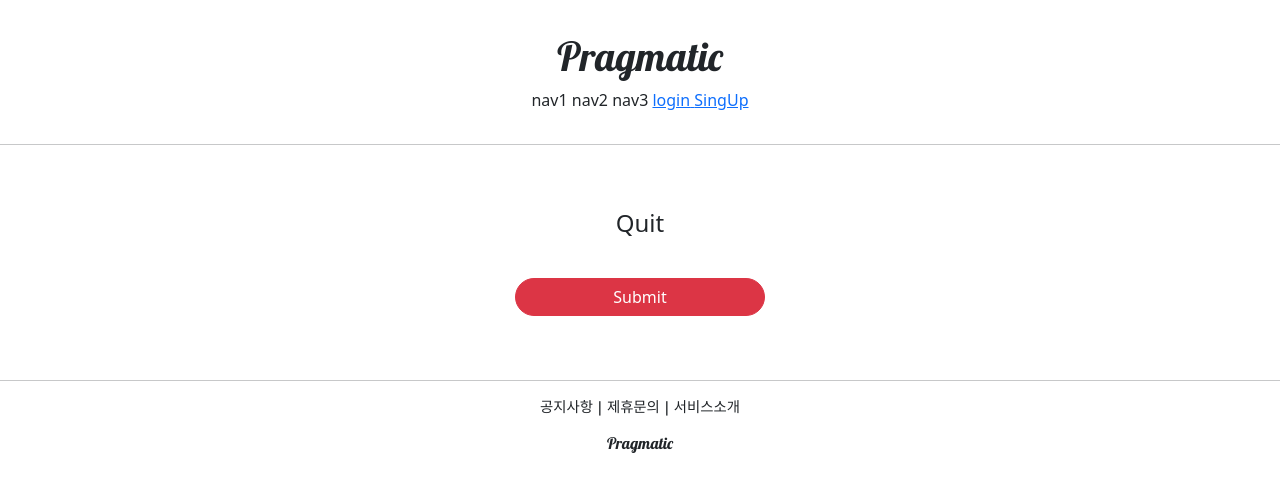
After one commit to Bigdata92/Django, a Django app: template accountapp/templates/accountapp/delete.html in a window 1280 px wide. The commit adds this page. Shown: the top 492 px of the page. Run offline with Django 3.2, Linux system fonts and the light colour scheme; the template is opened without the code that fills it, so the values that code supplies are empty; some libraries are stand-ins or nearby versions.

Commit message:
django course 26 commit

```diff
--- /dev/null
+++ b/accountapp/templates/accountapp/delete.html
@@ -0,0 +1,15 @@
+{% extends 'base.html' %}
+
+{% block content %}
+
+    <div style="text-align: center; max-width: 500px; margin: 4rem auto">
+        <div class="mb-4">
+            <h4>Quit</h4>
+        </div>
+        <form action="{% url 'accountapp:delete' pk=user.pk %}" method="post"> <!--accountapp:create로 연결해라-->
+            {% csrf_token %}
+            <input type="submit" class="btn btn-danger rounded-pill col-6 mt-3">
+        </form>
+    </div>
+
+{% endblock %}
--- a/accountapp/templates/accountapp/detail.html
+++ b/accountapp/templates/accountapp/detail.html
@@ -17,6 +17,11 @@
                     Change Info
                 </p>
             </a>
+            <a href="{% url 'accountapp:delete' pk=user.pk %}">
+                <p>
+                    Quit
+                </p>
+            </a>
             {% endif %}
         </div>
     </div>
--- a/accountapp/urls.py
+++ b/accountapp/urls.py
@@ -1,7 +1,7 @@
 from django.contrib.auth.views import LoginView, LogoutView
 from django.urls import path
 
-from accountapp.views import hello_world, AccountCreateView, AccountDetailView, AccountUpdateView
+from accountapp.views import hello_world, AccountCreateView, AccountDetailView, AccountUpdateView, AccountDeleteView
 
 app_name = "accountapp"
 # 127.0.0.1:8000/account/hello_world 경로 대신 app_name:hello_world로 쉽게 주소 사용가능
@@ -15,5 +15,6 @@ urlpatterns = [
     path('create/', AccountCreateView.as_view(), name='create'), # class형
     path('detail/<int:pk>', AccountDetailView.as_view(), name='detail'),
     path('update/<int:pk>', AccountUpdateView.as_view(), name='update'),
+    path('delete/<int:pk>', AccountDeleteView.as_view(), name='delete'),
     # pk 이름의 int받겠다. 몇번 유저 개체에 접근 할 것인지 적어주는것
 ]
--- a/templates/header.html
+++ b/templates/header.html
@@ -10,6 +10,9 @@
         <a href="{% url 'accountapp:login' %}?next={{ request.path }}">
             <span>login</span>
         </a>
+        <a href="{% url 'accountapp:create' %}">
+            <span>SingUp</span>
+        </a>
         {% else %}
         <a href="{% url 'accountapp:detail' pk=user.pk %}">
             <span>MyPage</span>
```
Also changed, not shown: accountapp/views.py (+7 -2 lines).
